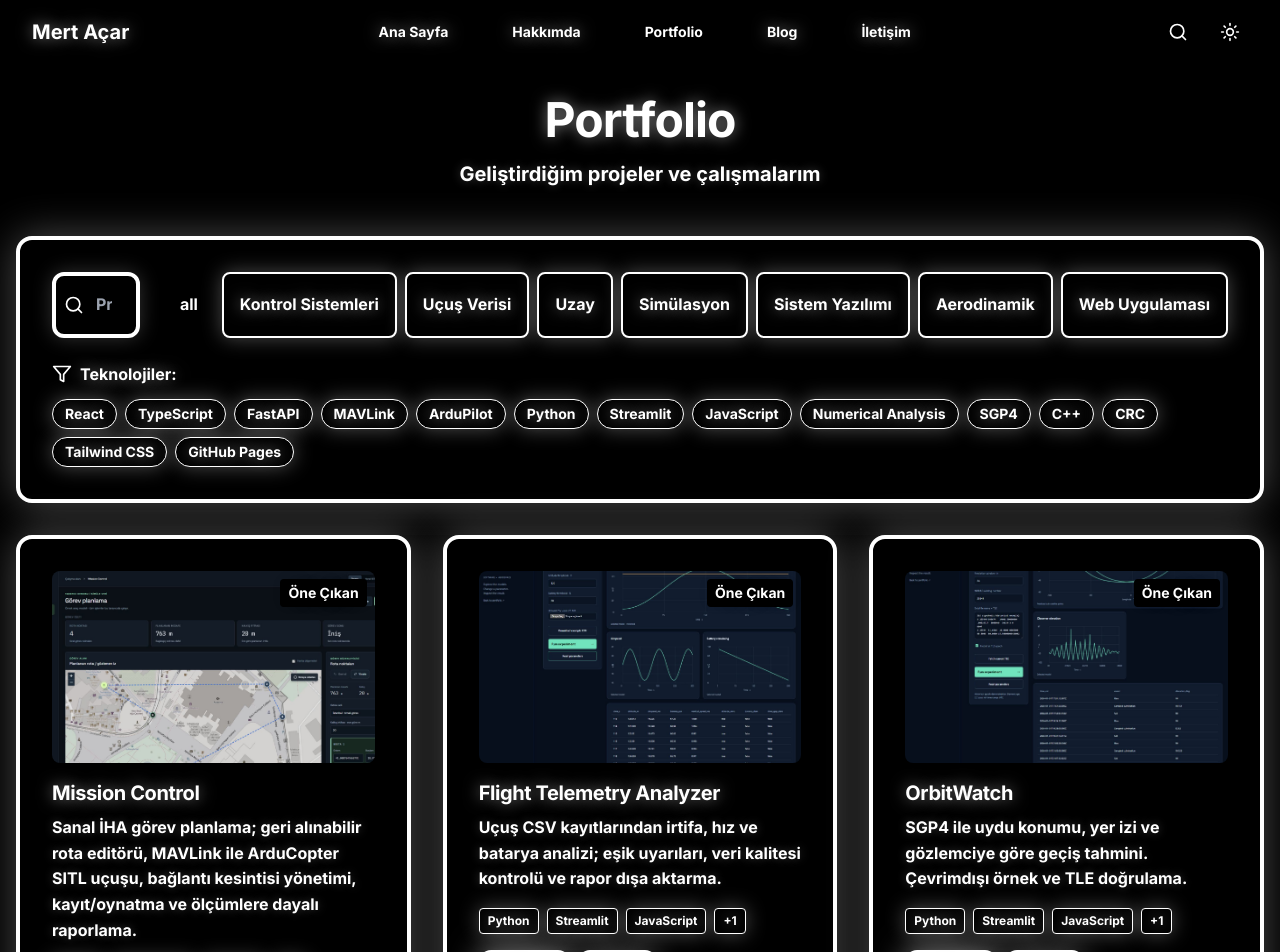
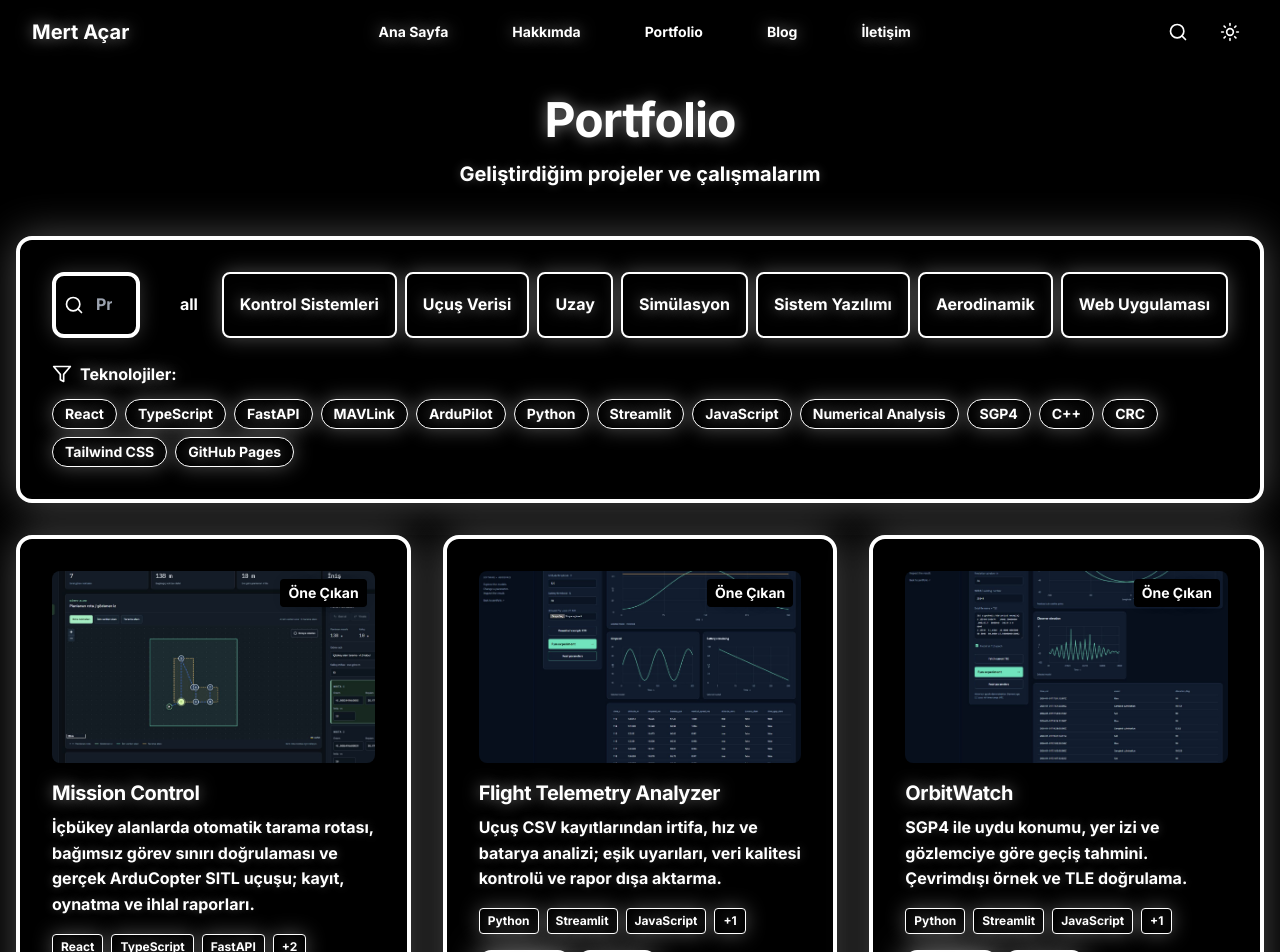
Before and after one commit to mertacar-git/portfolio, a React (Create React App) app: page /#/portfolio in a window 1280 px wide. Shown: the top 952 px of the page. Built offline with nearby package versions, Linux system fonts and the light colour scheme.

Commit message:
Show Mission Control concave survey planning in portfolio

```diff
--- a/src/data/projects.js
+++ b/src/data/projects.js
@@ -2,8 +2,8 @@ export const projects = [
   {
     "id": 107,
     "title": "Mission Control",
-    "description": "Sanal İHA görev planlama; geri alınabilir rota editörü, MAVLink ile ArduCopter SITL uçuşu, bağlantı kesintisi yönetimi, kayıt/oynatma ve ölçümlere dayalı raporlama.",
-    "image": process.env.PUBLIC_URL + "/images/projects/mission-control-v12.jpg",
+    "description": "İçbükey alanlarda otomatik tarama rotası, bağımsız görev sınırı doğrulaması ve gerçek ArduCopter SITL uçuşu; kayıt, oynatma ve ihlal raporları.",
+    "image": process.env.PUBLIC_URL + "/images/projects/mission-control-v13.jpg",
     "technologies": ["React", "TypeScript", "FastAPI", "MAVLink", "ArduPilot"],
     "category": "Kontrol Sistemleri",
     "liveUrl": "https://mertacar-git.github.io/mission-control/",
--- a/src/utils/projectMigration.js
+++ b/src/utils/projectMigration.js
@@ -1,6 +1,6 @@
 import { projects } from '../data/projects';
 
-const marker = 'portfolio-aerospace-projects-2026-v4';
+const marker = 'portfolio-aerospace-projects-2026-v5';
 const placeholders = new Set(['task-manager','weather-app','blog-platform','ecommerce-api','mobile-ui-kit'].map(name => `https://github.com/mertacar-git/${name}`));
 
 export function mergeProjects(saved) {
```
Also changed, not shown: public/images/projects/mission-control-v13.jpg (added).
